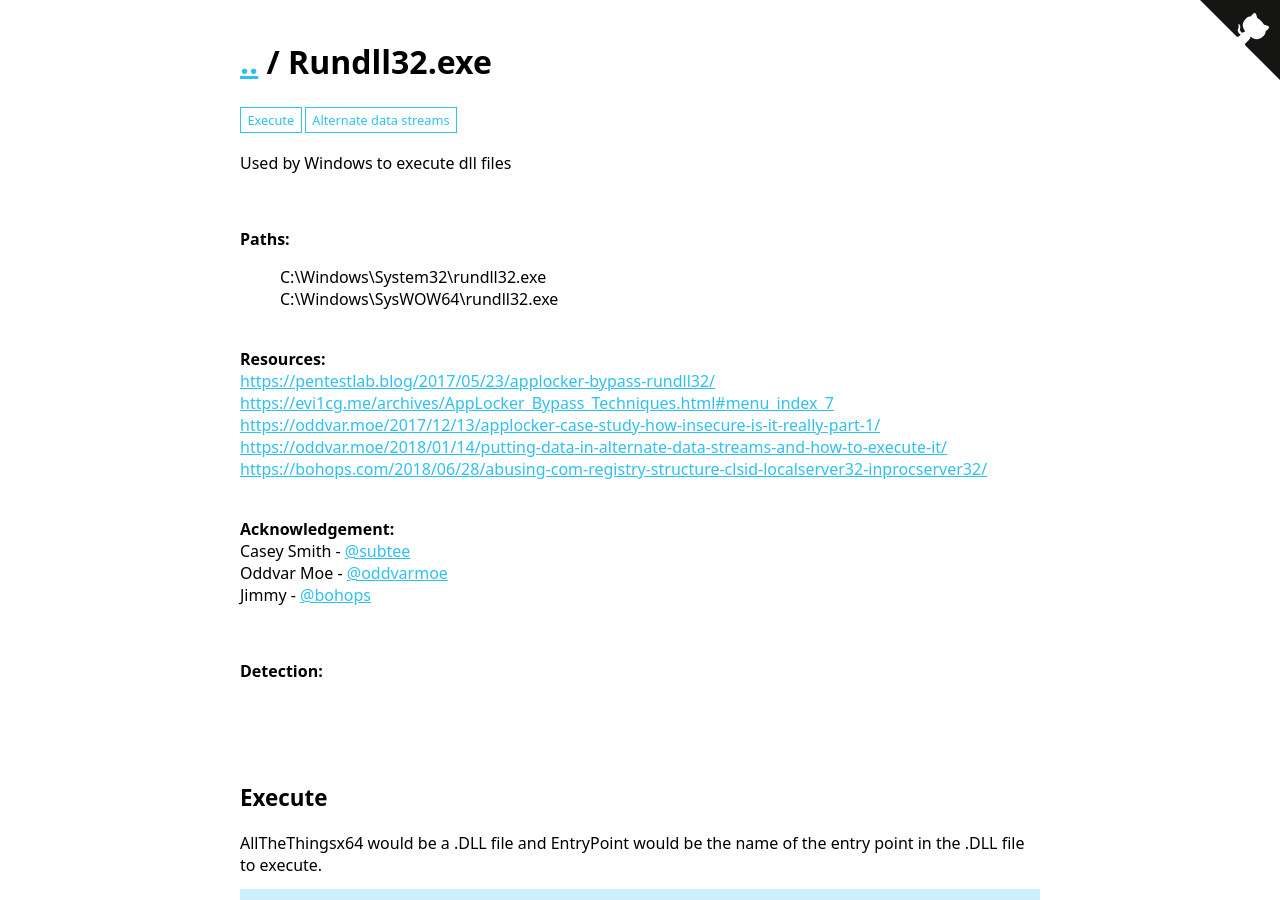
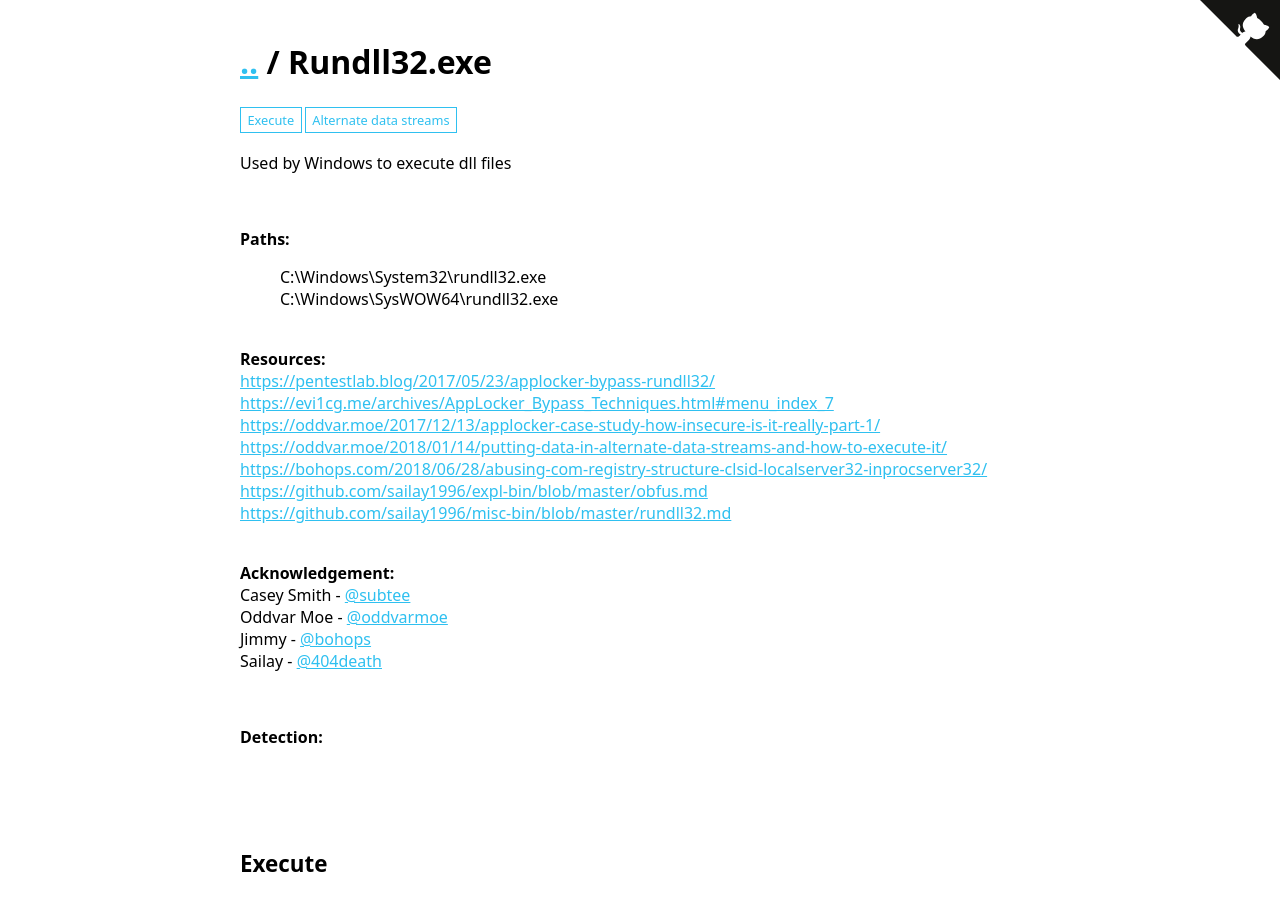
Before and after one commit to LOLBAS-Project/LOLBAS-Project.github.io, a Jekyll site: the page built from _lolbas/Binaries/Rundll32.md, in a window 1280 px wide and 900 px high. Built offline with Jekyll 4.4.1, drawn with Linux system fonts in a browser that asks for light colours.

Commit message:
Added links to obfuscation technique from Sailay(valen) on rundll32

```diff
--- a/_lolbas/Binaries/Rundll32.md
+++ b/_lolbas/Binaries/Rundll32.md
@@ -73,6 +73,8 @@
   - Link: https://oddvar.moe/2017/12/13/applocker-case-study-how-insecure-is-it-really-part-1/
   - Link: https://oddvar.moe/2018/01/14/putting-data-in-alternate-data-streams-and-how-to-execute-it/
   - Link: https://bohops.com/2018/06/28/abusing-com-registry-structure-clsid-localserver32-inprocserver32/
+  - Link: https://github.com/sailay1996/expl-bin/blob/master/obfus.md
+  - Link: https://github.com/sailay1996/misc-bin/blob/master/rundll32.md
 Acknowledgement:
   - Person: Casey Smith
     Handle: '@subtee'
@@ -80,4 +82,6 @@
     Handle: '@oddvarmoe'
   - Person: Jimmy
     Handle: '@bohops'
+  - Person: Sailay
+    Handle: '@404death'
 ---
```
